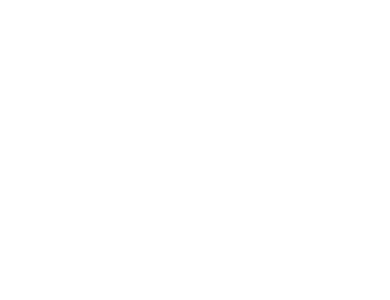
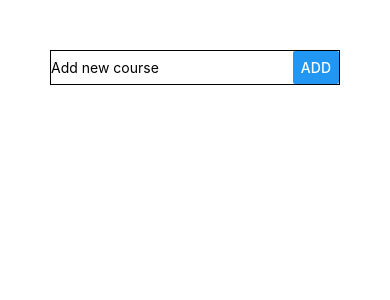
Before and after one commit to kumsal452b/ReactApp, a React Native app: screen / in a window 390 px wide. Shown: the top 300 px of the page. Built offline with nearby package versions, Linux system fonts and the light colour scheme.

Commit message:
day have done

```diff
--- a/App.js
+++ b/App.js
@@ -11,15 +11,16 @@
 } from "react-native";
 
 import GoalItem from "./components/GoalItems";
+import GoalInput from "./components/GoalInput";
 
 export default function App() {
-  const [enteredGoals, setEnterGoal] = useState("");
   const [courseGoals, setCourseGoals] = useState([]);
-
-  const goalInputHandler = (enteredText) => {
-    setEnterGoal(enteredText);
-  };
-  const addGoalHandler = () => {
+  const styles = StyleSheet.create({
+    container: {
+      padding: 50,
+    },
+  });
+  const addGoalHandler = (enteredGoals) => {
     setCourseGoals((currentGoals) => [
       ...currentGoals,
       { key: Math.random().toString(), value: enteredGoals },
@@ -27,6 +28,7 @@
   };
   return (
     <View style={styles.container}>
+      <GoalInput onAddGoal={addGoalHandler} />
       <FlatList
         keyExtractor={(item, index) => item.key}
         data={courseGoals}
@@ -35,9 +37,3 @@
     </View>
   );
 }
-
-const styles = StyleSheet.create({
-  container: {
-    padding: 50,
-  },
-});
--- a/components/GoalInput.js
+++ b/components/GoalInput.js
@@ -1,6 +1,10 @@
-import React from "react";
+import React, { useState } from "react";
 import { TextInput, Button, View, StyleSheet } from "react-native";
 const GoalInput = (props) => {
+  const [enteredGoals, setEnterGoal] = useState("");
+  const goalInputHandler = (enteredText) => {
+    setEnterGoal(enteredText);
+  };
   return (
     <View style={styles.input}>
       <TextInput
@@ -8,7 +12,7 @@
         onChangeText={goalInputHandler}
         value={enteredGoals}
       />
-      <Button title="Add" onPress={addGoalHandler} />
+      <Button title="Add" onPress={props.onAddGoal.bind(this, enteredGoals)} />
     </View>
   );
 };
```
